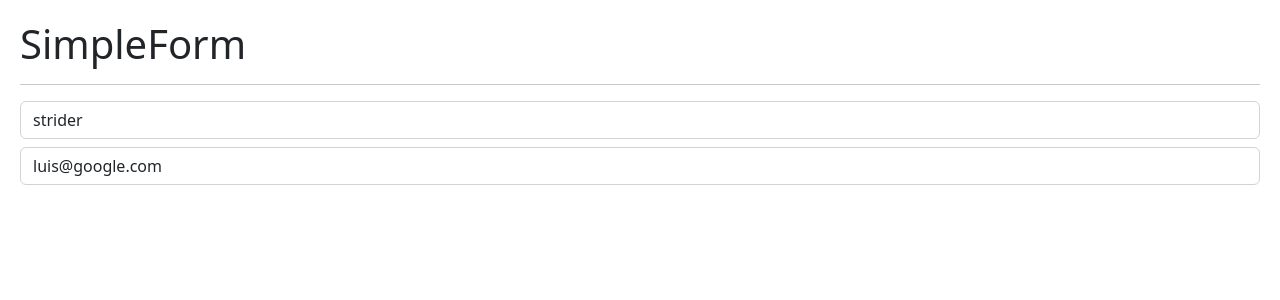
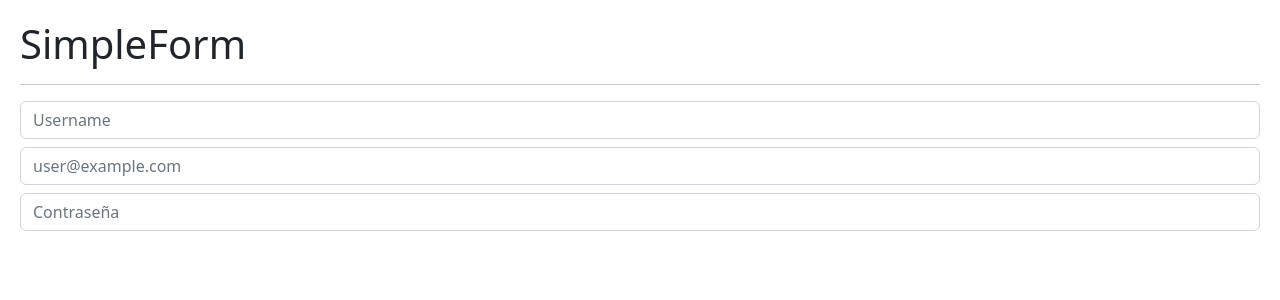
Before and after one commit to LuisRcap/Ejercicios-React, a React (Vite) app in the folder 05-hook-app-vite/: page / in a window 1280 px wide. Shown: the top 300 px of the page. Built offline with nearby package versions, Linux system fonts and the light colour scheme.

Commit message:
Custom hook useForm

```diff
--- /dev/null
+++ b/05-hook-app-vite/src/02-useEffect/FormWithCustomHook.jsx
@@ -0,0 +1,49 @@
+import { useEffect, useState } from "react";
+import { useForm } from "../hooks/useForm";
+
+const FormWithCustomHook = () => {
+
+    const { onInputChange, username, email, password } = useForm({
+        username: '',
+        email: '',
+        password: ''
+    });
+
+
+    return (
+        <>
+            <h1>SimpleForm</h1>
+            <hr />
+
+            <input
+                type="text"
+                className="form-control"
+                placeholder="Username"
+                name="username"
+                value={username}
+                onChange={onInputChange}
+            />
+
+            <input
+                type="email"
+                className="form-control mt-2"
+                placeholder="user@example.com"
+                name="email"
+                value={email}
+                onChange={onInputChange}
+            />
+
+            <input
+                type="password"
+                className="form-control mt-2"
+                placeholder="Contraseña"
+                name="password"
+                value={password}
+                onChange={onInputChange}
+            />
+
+        </>
+    );
+}
+
+export default FormWithCustomHook;
--- /dev/null
+++ b/05-hook-app-vite/src/hooks/useForm.js
@@ -0,0 +1,20 @@
+import { useState } from "react";
+
+export const useForm = ( initialForm = {} ) => {
+
+    const [formState, setFormState] = useState( initialForm );
+
+    const onInputChange = ({ target }) => {
+        const { name, value } = target;
+        setFormState({
+            ...formState,
+            [ name ]: value
+        });
+    }
+
+    return {
+        ...formState,
+        formState,
+        onInputChange
+    }
+}
--- a/05-hook-app-vite/src/main.jsx
+++ b/05-hook-app-vite/src/main.jsx
@@ -1,14 +1,15 @@
 import React from 'react';
 import ReactDOM from 'react-dom/client';
-import SimpleForm from './02-useEffect/SimpleForm';
+// import HooksApp from './HooksApp';
+// import CounterApp from './01-useState/CounterApp';
 // import CounterWithCustomHook from './01-useState/CounterWithCustomHook';
-// import CounterApp from './01-useState/CounterApp';
-// import HooksApp from './HooksApp';
+// import SimpleForm from './02-useEffect/SimpleForm';
+import FormWithCustomHook from './02-useEffect/FormWithCustomHook';
 
 import './index.css';
 
 ReactDOM.createRoot(document.getElementById('root')).render(
   <React.StrictMode>
-    <SimpleForm />
+    <FormWithCustomHook />
   </React.StrictMode>
 )
```
Also changed, not shown: 1 other file (tests, documents, lock files or other folders).
